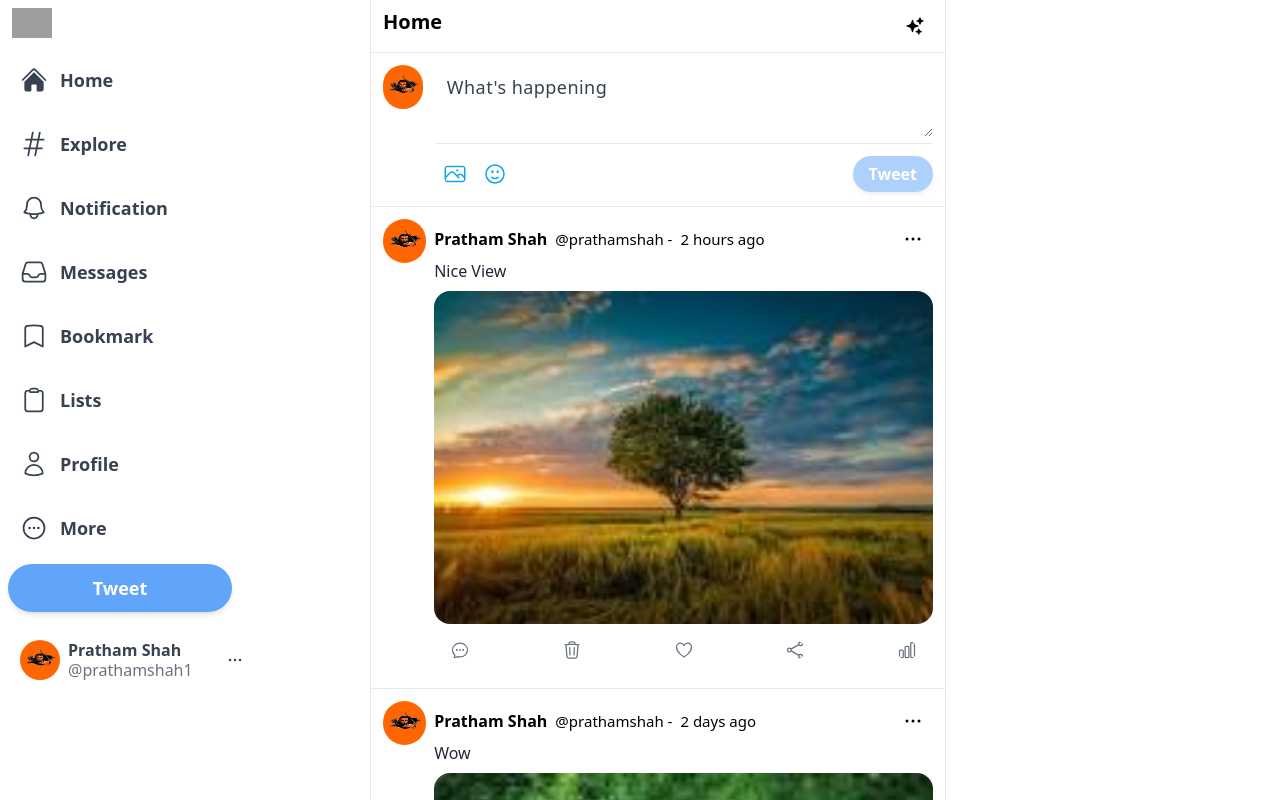
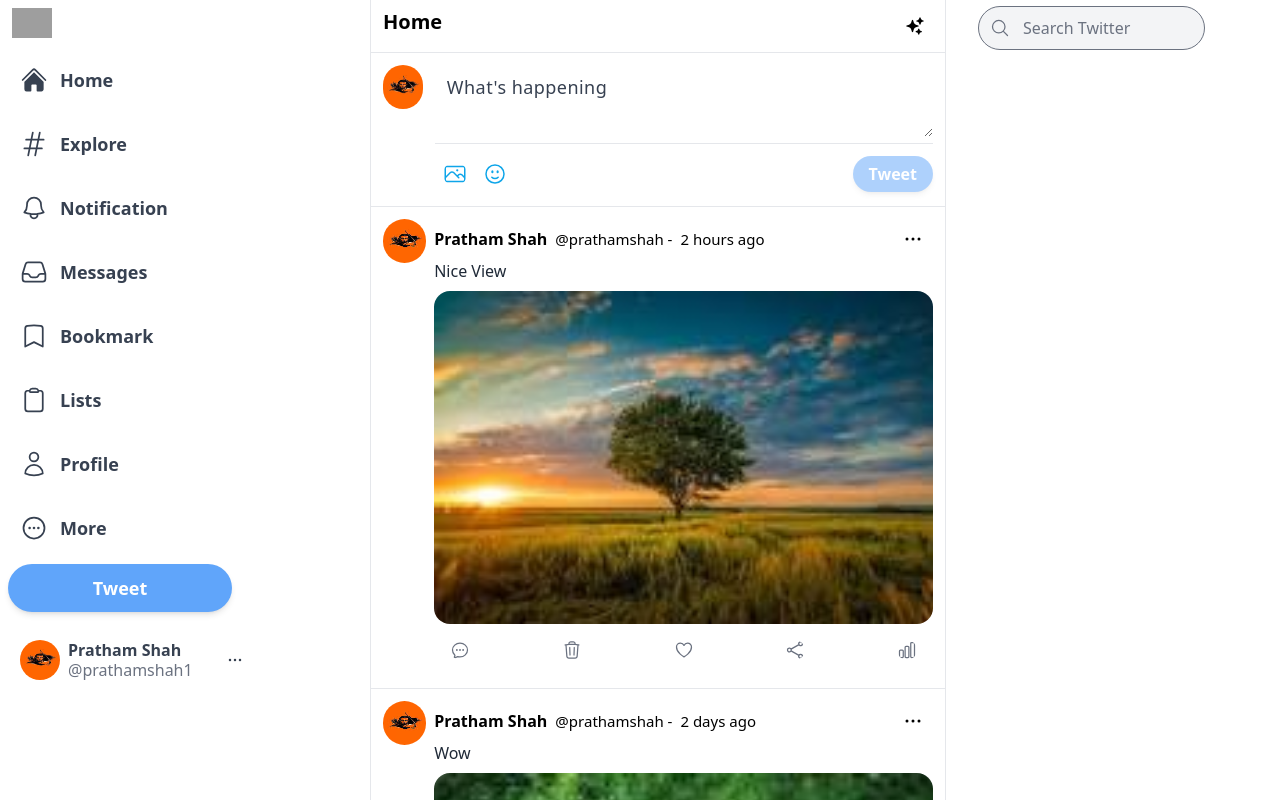
Before and after one commit to Theprathamshah/twitter-clone, a Next.js app: page / in a window 1280 px wide. Shown: the top 800 px of the page. Built offline with nearby package versions, Linux system fonts and the light colour scheme; grey boxes are pictures that could not be loaded.

Commit message:
Added All till search bar

```diff
--- /dev/null
+++ b/components/Widgets.jsx
@@ -0,0 +1,18 @@
+import { MagnifyingGlassIcon } from "@heroicons/react/24/outline";
+
+export default function Widgets() {
+	return (
+		<div className="xl:w-[600px] hidden lg:inline ml-8 space-y-5">
+			<div className=" w-[90%] xl:w-[75%] sticky top-0 bg-white py-1.5 z-50">
+				<div className="flex items-center p-3 rounded-full relative ">
+					<MagnifyingGlassIcon className=" h-5 z-50 text-gray-500 " />
+					<input
+						type="text"
+						className=" absolute inset-0 rounded-full border-gray-500 text-gray-700 focus:shadow-lg outline-none bg-gray-100 focus:bg-white focus:outline-none pl-11"
+						placeholder="Search Twitter"
+					/>
+				</div>
+			</div>
+		</div>
+	);
+}
--- a/pages/index.js
+++ b/pages/index.js
@@ -3,6 +3,7 @@
 import Head from "next/head";
 import Sidebar from "@/components/Sidebar";
 import Feed from "@/components/Feed";
+import Widgets from "@/components/Widgets";
 
 const inter = Inter({ subsets: ["latin"] });
 
@@ -18,6 +19,7 @@
 				{/* Feed */}
 				<Feed />
 				{/* Widgets */}
+				<Widgets />
 				{/* Model */}
 			</main>
 		</div>
```
